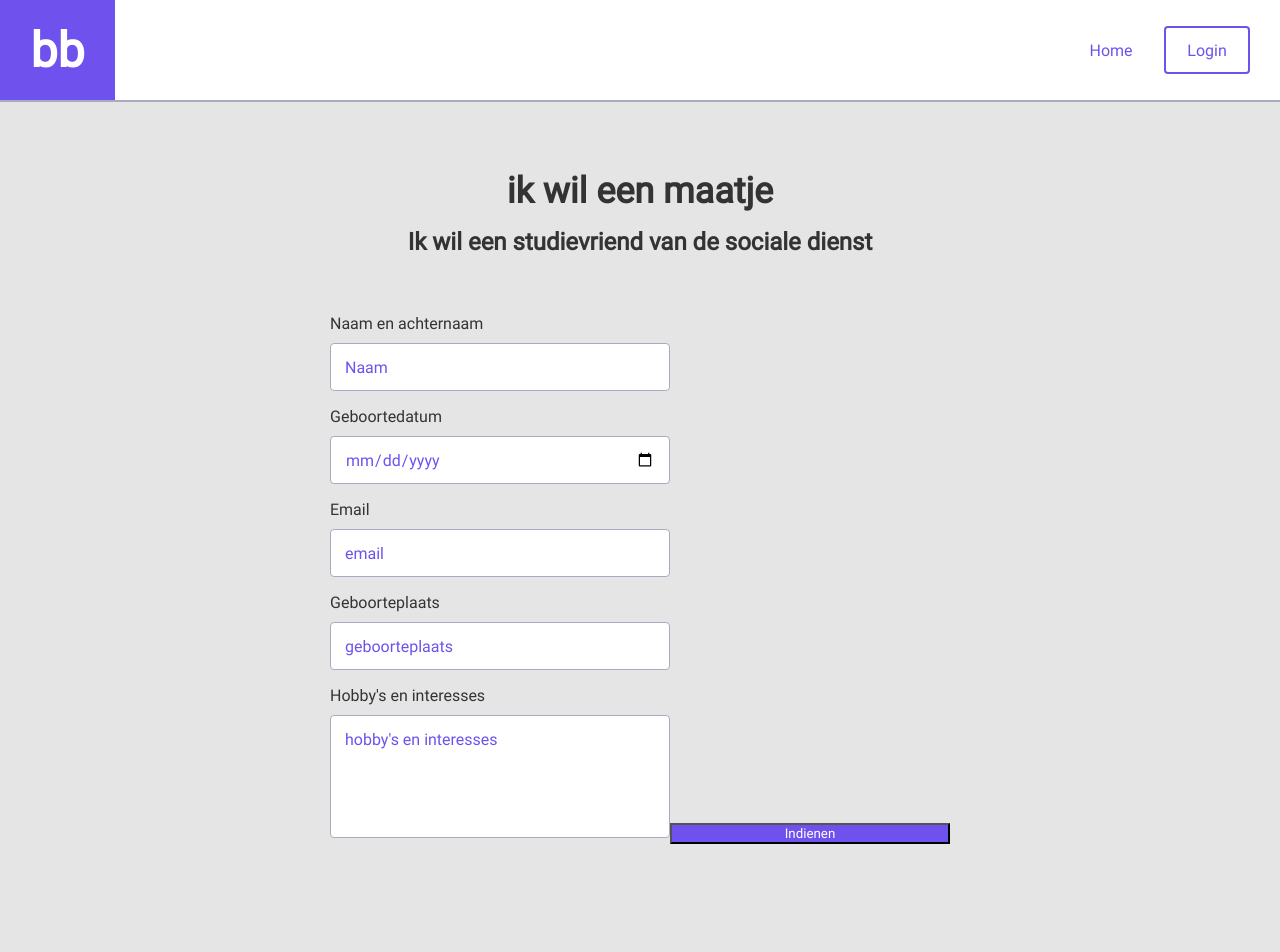
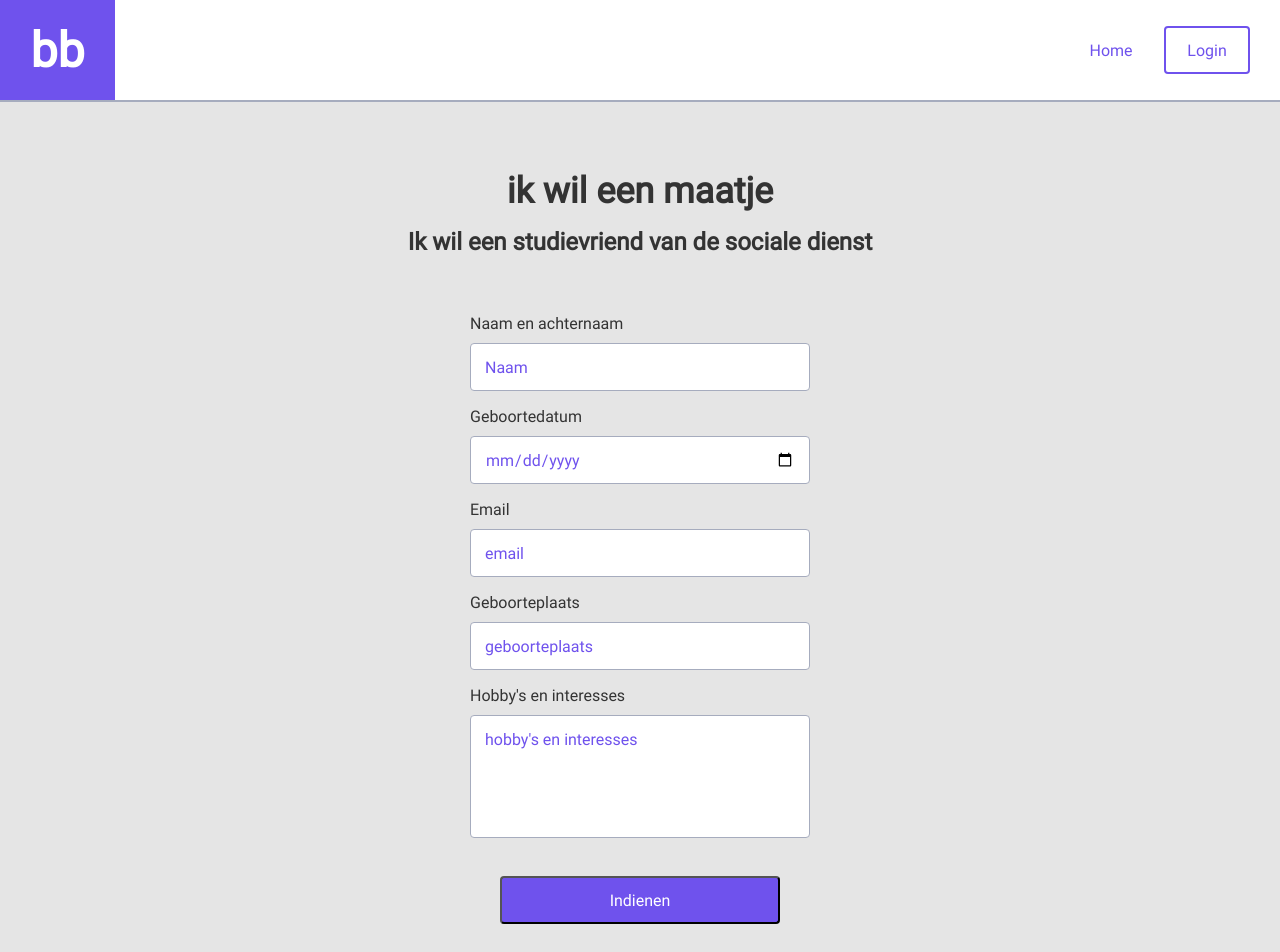
Before and after one commit to carlossanchezheil1984/Buddies-app, a React (Create React App) app: page /BuddiesForm in a window 1280 px wide. Shown: the top 952 px of the page. Built offline with nearby package versions, Linux system fonts and the light colour scheme.

Commit message:
fixed the button/a issue with css and fixing bugs with ThankYou Page

```diff
--- a/src/App.css
+++ b/src/App.css
@@ -167,7 +167,7 @@ textarea {
   resize: none;
 }
 
-a {
+a, button {
   height: 48px;
   width: 86px;
 
@@ -225,7 +225,7 @@ form {
   margin: 16px 0 0 0;
 }
 
-.container-form a {
+.container-form button {
   margin: 34px auto 0 auto;
 }
 
--- a/src/App.js
+++ b/src/App.js
@@ -3,6 +3,7 @@ import "./App.css";
 import BuddiesForm from "./BuddiesForm";
 import StudentForm from "./StudentForm"
 import Homepage from './Homepage';
+import ThankYou from './ThankYou';
 import {
   BrowserRouter as Router,
   Switch,
@@ -27,6 +28,9 @@ function App(){
             <Route path="/StudentForm">
               <StudentForm/>
             </Route>
+            <Route path="/ThankYou">
+              <ThankYou/>
+            </Route>
 
           </Switch>
       </Router>
--- a/src/BuddiesForm.js
+++ b/src/BuddiesForm.js
@@ -8,7 +8,7 @@ const BuddiesForm = () =>  {
                 <Header />
                 <div className="container-form">
                 <h1> ik wil een maatje</h1>
-        <h2> Ik wil een studievriend van de sociale dienst </h2>
+                <h2> Ik wil een studievriend van de sociale dienst </h2>
                 <RegisterForm />
             </div>
             </div>
--- a/src/RegisterForm.js
+++ b/src/RegisterForm.js
@@ -23,7 +23,7 @@ const RegisterForm = () => {
     localStorage.setItem('form_data', JSON.stringify(data));
     const myObjStr =  JSON.parse(localStorage.getItem('form_data'));
     console.log(myObjStr);
-    history.push('/ThanksYou');
+    history.push('/ThankYou');
   }
 
   const onSubmit = (e) => {
--- a/src/ThanksYou.js
+++ b/src/ThankYou.js
@@ -1,11 +1,5 @@
 import React from 'react';
 import './App.css';
-import { render } from '@testing-library/react';
-
-
-goHome = () => {
-
-}
 
 const Submit = () => {
     return(
```
